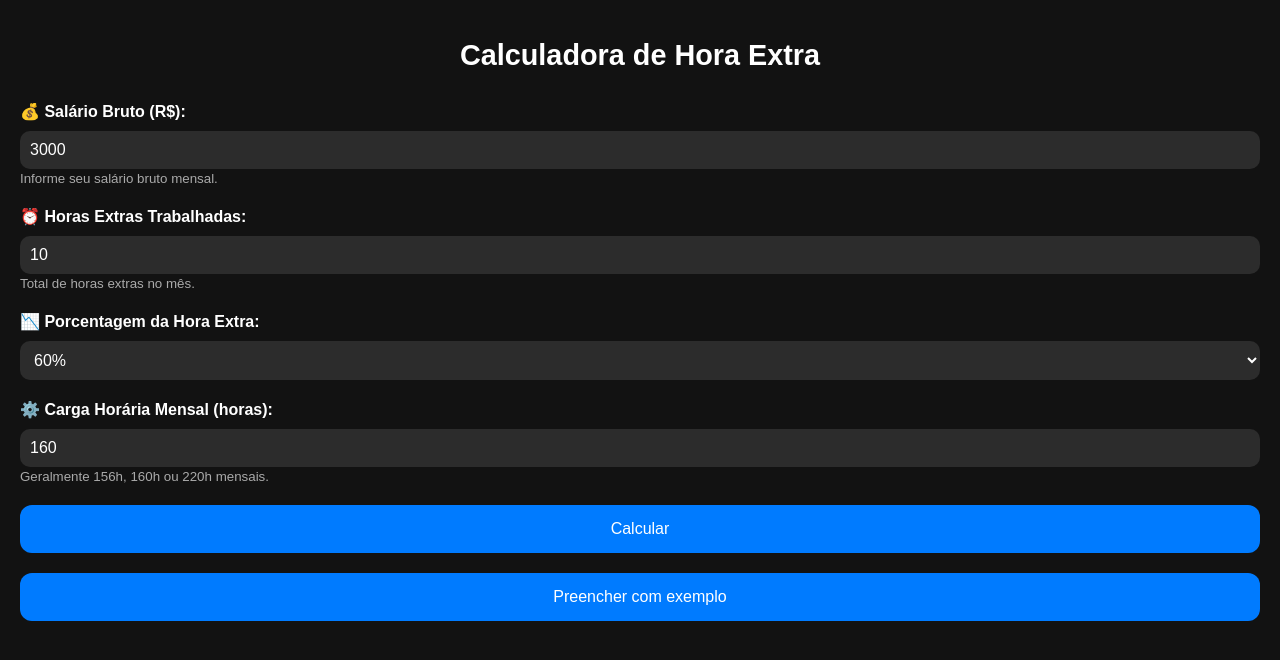
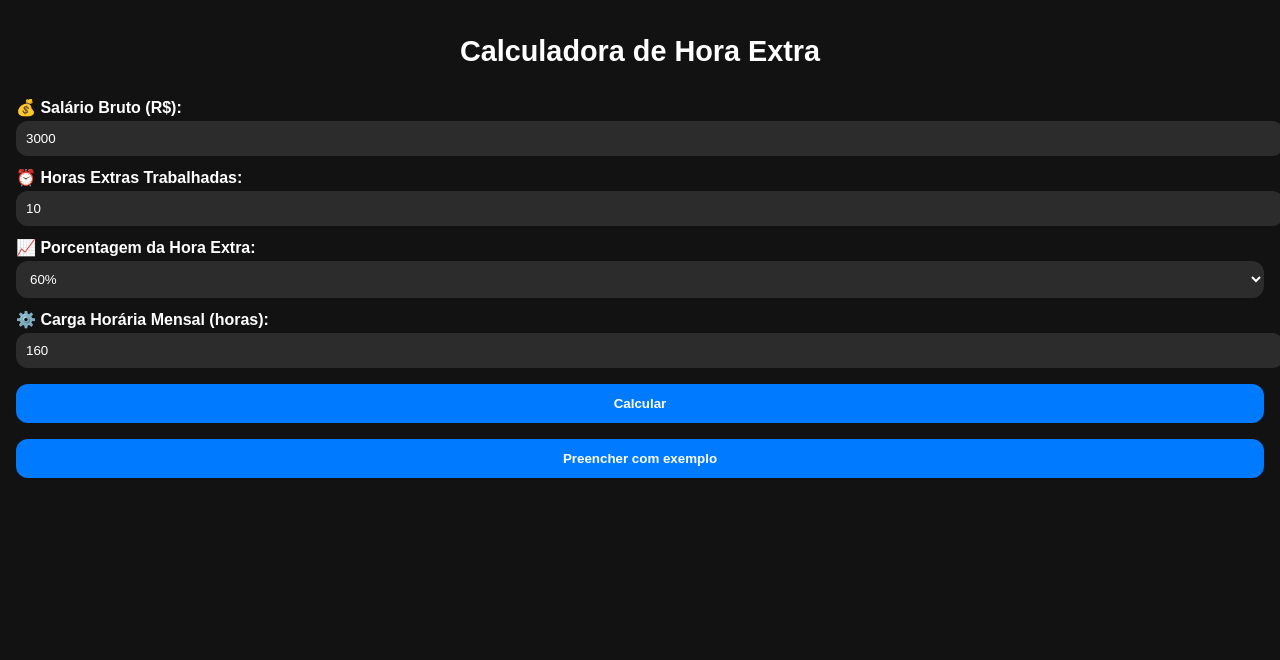
Before and after one commit to lucorreaaa/calculadora-hora-extra, a plain HTML site: page index.html in a window 1280 px wide. Both pictures are taken after a click on the button "Preencher com exemplo". Drawn offline with Linux system fonts and the light colour scheme.

Commit message:
Update index.html

```diff
--- a/index.html
+++ b/index.html
@@ -2,18 +2,26 @@
 <html lang="pt-BR">
 <head>
   <meta charset="UTF-8" />
-  <meta name="viewport" content="width=device-width, initial-scale=1.0" />
+  <meta name="viewport" content="width=device-width, initial-scale=1, viewport-fit=cover" />
+  <meta name="theme-color" content="#000000" />
+  <link rel="manifest" href="manifest.json" />
+  <link rel="apple-touch-icon" href="icons/icon-180.png" />
   <title>Calculadora de Hora Extra</title>
-  <link rel="manifest" href="manifest.json" />
-  <link rel="icon" href="icon-180.png" />
-  <meta name="theme-color" content="#000000" />
   <style>
+    :root {
+      --bg-color: #121212;
+      --text-color: #ffffff;
+      --card-bg: #1e1e1e;
+      --input-bg: #2c2c2c;
+      --border-radius: 12px;
+    }
+
     body {
-      background-color: #121212;
-      color: white;
+      margin: 0;
+      padding: calc(env(safe-area-inset-top, 0px) + 16px) 16px 16px;
+      background-color: var(--bg-color);
+      color: var(--text-color);
       font-family: Arial, sans-serif;
-      padding: 20px;
-      margin: 0;
     }
 
     h1 {
@@ -24,112 +32,129 @@
 
     label {
       display: block;
-      margin-top: 20px;
+      margin-top: 12px;
       font-weight: bold;
     }
 
     input, select {
       width: 100%;
       padding: 10px;
-      border-radius: 10px;
+      margin-top: 4px;
+      border-radius: var(--border-radius);
       border: none;
-      margin-top: 5px;
-      background-color: #2c2c2c;
-      color: white;
-      font-size: 1rem;
-      box-sizing: border-box;
+      background-color: var(--input-bg);
+      color: var(--text-color);
     }
 
     button {
       width: 100%;
-      padding: 15px;
-      border: none;
-      border-radius: 12px;
+      margin-top: 16px;
+      padding: 12px;
       background-color: #007bff;
       color: white;
-      font-size: 1rem;
-      margin-top: 20px;
+      font-weight: bold;
+      border: none;
+      border-radius: var(--border-radius);
       cursor: pointer;
     }
 
     .resultado {
-      background-color: #2c2c2c;
-      padding: 15px;
-      margin-top: 20px;
-      border-radius: 12px;
+      margin-top: 24px;
+      padding: 16px;
+      background-color: var(--card-bg);
+      border-radius: var(--border-radius);
     }
 
-    .emoji-label {
-      display: flex;
-      align-items: center;
-      gap: 5px;
-      margin-bottom: 5px;
+    .resultado p {
+      margin: 8px 0;
     }
 
-    small {
-      color: #aaa;
+    .fade {
+      animation: fadeIn 0.4s ease-in-out;
+    }
+
+    @keyframes fadeIn {
+      from { opacity: 0; transform: scale(0.98); }
+      to { opacity: 1; transform: scale(1); }
     }
   </style>
 </head>
 <body>
   <h1>Calculadora de Hora Extra</h1>
 
-  <label class="emoji-label" for="salario">💰 Salário Bruto (R$):</label>
-  <input type="number" id="salario" placeholder="Informe seu salário" />
-  <small>Informe seu salário bruto mensal.</small>
+  <label for="salario">💰 Salário Bruto (R$):</label>
+  <input type="number" id="salario" placeholder="Informe seu salário bruto mensal.">
 
-  <label class="emoji-label" for="horas">⏰ Horas Extras Trabalhadas:</label>
-  <input type="number" id="horas" placeholder="Horas extras no mês" />
-  <small>Total de horas extras no mês.</small>
+  <label for="horas">⏰ Horas Extras Trabalhadas:</label>
+  <input type="number" id="horas" placeholder="Total de horas extras no mês.">
 
-  <label class="emoji-label" for="porcentagem">📉 Porcentagem da Hora Extra:</label>
-  <select id="porcentagem">
+  <label for="percentual">📈 Porcentagem da Hora Extra:</label>
+  <select id="percentual">
     <option value="0.5">50%</option>
     <option value="0.6" selected>60%</option>
-    <option value="1">100%</option>
-    <option value="2">200%</option>
+    <option value="1.0">100%</option>
+    <option value="2.0">200%</option>
   </select>
 
-  <label class="emoji-label" for="cargaHoraria">⚙️ Carga Horária Mensal (horas):</label>
-  <input type="number" id="cargaHoraria" value="160" />
-  <small>Geralmente 156h, 160h ou 220h mensais.</small>
+  <label for="carga">⚙️ Carga Horária Mensal (horas):</label>
+  <input type="number" id="carga" placeholder="Geralmente 156h, 160h ou 220h mensais.">
 
   <button onclick="calcular()">Calcular</button>
-  <button onclick="preencherExemplo()">Preencher com exemplo</button>
+  <button onclick="exemplo()">Preencher com exemplo</button>
 
-  <div id="resultado" class="resultado" style="display: none;"></div>
+  <div class="resultado" id="resultado" style="display: none;"></div>
 
   <script>
     function calcular() {
-      const salario = parseFloat(document.getElementById("salario").value);
-      const horas = parseFloat(document.getElementById("horas").value);
-      const porcentagem = parseFloat(document.getElementById("porcentagem").value);
-      const carga = parseFloat(document.getElementById("cargaHoraria").value);
+      const salario = parseFloat(document.getElementById('salario').value);
+      const horas = parseFloat(document.getElementById('horas').value);
+      const percentual = parseFloat(document.getElementById('percentual').value);
+      const carga = parseFloat(document.getElementById('carga').value);
+      const resultado = document.getElementById('resultado');
 
-      if (isNaN(salario) || isNaN(horas) || isNaN(porcentagem) || isNaN(carga)) {
-        alert("Preencha todos os campos corretamente.");
+      if (isNaN(salario) || isNaN(horas) || isNaN(percentual) || isNaN(carga) || carga === 0) {
+        resultado.innerHTML = "<p>⚠️ Preencha todos os campos corretamente.</p>";
+        resultado.style.display = "block";
+        resultado.classList.add("fade");
         return;
       }
 
       const valorHora = salario / carga;
-      const valorExtra = valorHora * (1 + porcentagem);
+      const valorExtra = valorHora * (1 + percentual);
       const totalExtras = valorExtra * horas;
 
-      document.getElementById("resultado").style.display = "block";
-      document.getElementById("resultado").innerHTML = `
-        💵 <strong>Valor da hora:</strong> R$ ${valorHora.toFixed(2)}<br>
-        ➕ <strong>Hora extra (${(porcentagem * 100).toFixed(0)}%):</strong> R$ ${valorExtra.toFixed(2)}<br>
-        🧾 <strong>Total das horas extras:</strong> R$ ${totalExtras.toFixed(2)}<br>
-        📌 <strong>Fórmula:</strong> (Salário / Carga Horária) × (1 + % adicional)
+      resultado.innerHTML = `
+        <p>💵 Valor da hora: R$ ${valorHora.toFixed(2)}</p>
+        <p>➕ Hora extra (${(percentual * 100).toFixed(0)}%): R$ ${valorExtra.toFixed(2)}</p>
+        <p>🧾 Total das horas extras: R$ ${totalExtras.toFixed(2)}</p>
+        <p>📌 Fórmula: (Salário / Carga Horária) × (1 + % adicional)</p>
       `;
+      resultado.style.display = "block";
+      resultado.classList.remove("fade");
+      void resultado.offsetWidth; // reflow
+      resultado.classList.add("fade");
+
+      // Salvar no localStorage
+      localStorage.setItem("dados", JSON.stringify({ salario, horas, percentual, carga }));
     }
 
-    function preencherExemplo() {
-      document.getElementById("salario").value = 3000;
-      document.getElementById("horas").value = 10;
-      document.getElementById("porcentagem").value = 0.6;
-      document.getElementById("cargaHoraria").value = 160;
+    function exemplo() {
+      document.getElementById('salario').value = 3000;
+      document.getElementById('horas').value = 10;
+      document.getElementById('percentual').value = 0.6;
+      document.getElementById('carga').value = 160;
     }
+
+    // Carregar do localStorage
+    window.onload = function () {
+      const dados = JSON.parse(localStorage.getItem("dados"));
+      if (dados) {
+        document.getElementById('salario').value = dados.salario;
+        document.getElementById('horas').value = dados.horas;
+        document.getElementById('percentual').value = dados.percentual;
+        document.getElementById('carga').value = dados.carga;
+      }
+    };
   </script>
 </body>
 </html>
```
